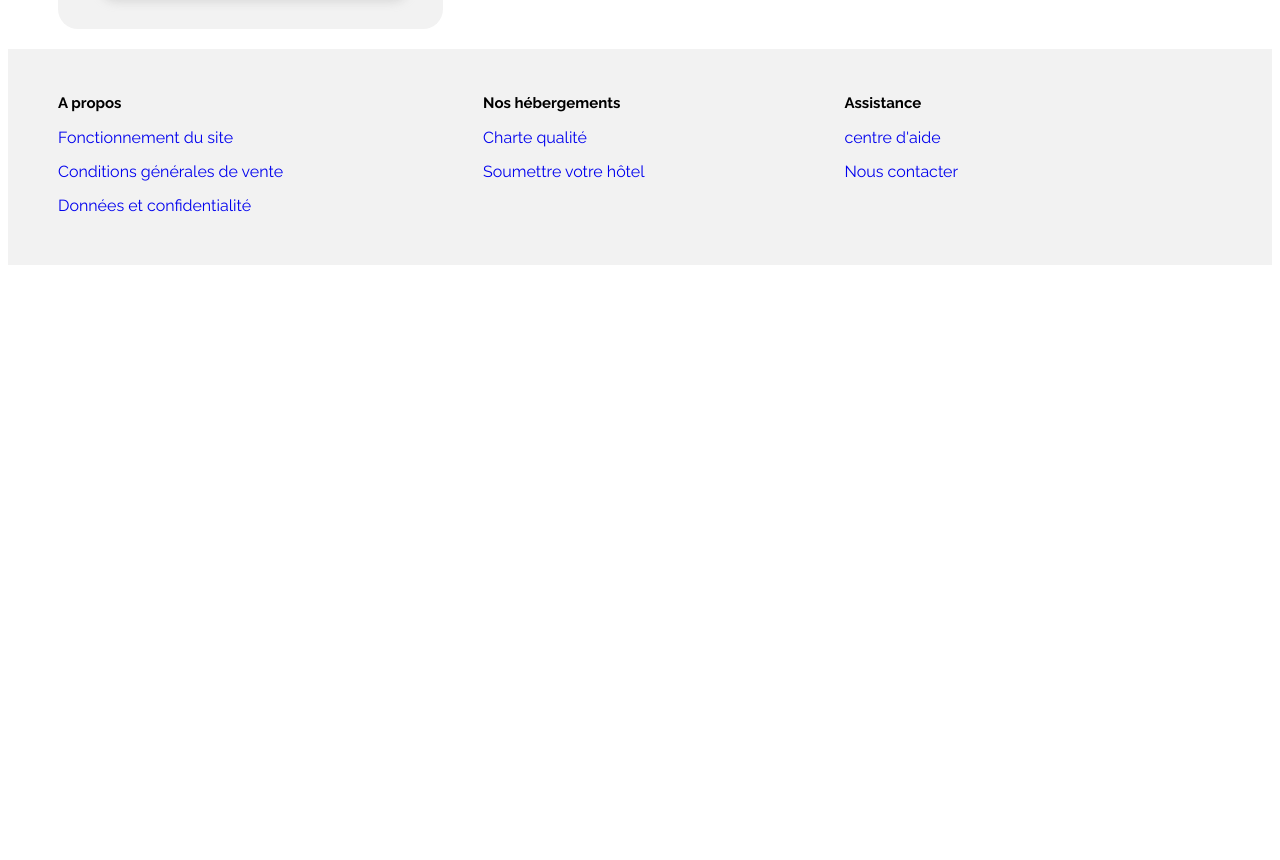
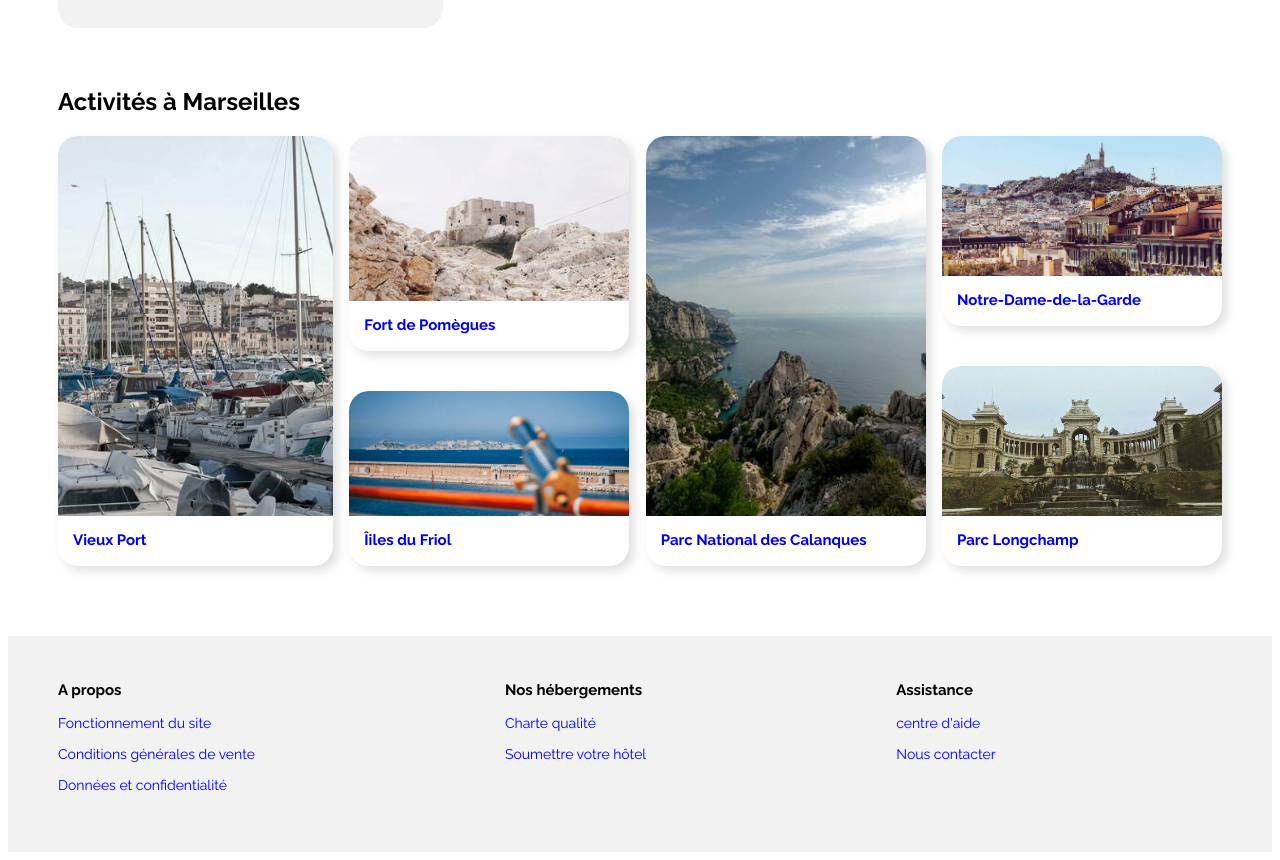
Before and after one commit to sachi86/ChristelleBono_2_03062021, a plain HTML site: page index.html in a window 1280 px wide. Shown: the part 1613-2473 px from the top of the page. Before the commit the page ends 1886 px from the top, so only its background shows below. Drawn offline with Linux system fonts and the light colour scheme.

Commit message:
intégration de la section activités HTML et CSS

```diff
--- a/index.html
+++ b/index.html
@@ -74,6 +74,7 @@
                     </div>
                 </section>
                 <main>
+                <!--Section hébergements à Marseilles-->
                 <section class="lodging">
                     <h2 id="Hébergements">Hébergements à Marseille</h2>
                     <div class="lodging_cards">
@@ -152,6 +153,7 @@
                     </div>
                     <a href="#" class="show_more">Afficher plus</a>
                 </section>
+                <!--Section Les plus populaires-->
                 <section class="best_lodgings">
                     <div class="best_lodging_title">
                         <h2>Les plus populaires</h2>
@@ -159,7 +161,7 @@
                     </div>
                     <div class="best_lodging_cards">
                             <a href="#" class="best_lodging_card">
-                                <div class="img_best_lodging img_soleil"></div>
+                                <div class="img img_best_lodging img_soleil"></div>
                                 <h3>Hôtel Le soleil du matin</h3>
                                 <p>Nuit à partir de 128€</p>
                                 <div class="grades">
@@ -171,7 +173,7 @@
                                 </div>
                             </a>
                             <a href="#" class="best_lodging_card">
-                                <div class="img_best_lodging img_coeur"></div>
+                                <div class="img img_best_lodging img_coeur"></div>
                                 <h3>Au coeur de l'eau Chambres d'hôtes</h3>
                                 <p>Nuit à partir de 71€</p>
                                 <div class="grades">
@@ -183,7 +185,7 @@
                                 </div>
                             </a>
                             <a href="#" class="best_lodging_card">
-                                <div class="img_best_lodging img_bleu"></div>
+                                <div class="img img_best_lodging img_bleu"></div>
                                 <h3>Hôtel Tout bleu et Blanc</h3>
                                 <p>Nuit à partir de 68€</p>
                                 <div class="grades">
@@ -194,6 +196,36 @@
                                     <i class="fa fa-star star_grey" aria-hidden="true"></i>
                                 </div>
                             </a>
+                    </div>
+                </section>
+                <!--Section Activités à Marseilles-->
+                <section class="activities">
+                    <h2>Activités à Marseilles</h2>
+                    <div class="activities_cards">
+                        <a href="#" class="activity_card activity_vieux_port">
+                            <div class="img img_vieux_port"></div>
+                            <h3>Vieux Port</h3>
+                        </a>
+                        <a href="#" class="activity_card activity_fort">
+                            <div class="img img_fort"></div>
+                            <h3>Fort de Pomègues</h3>
+                        </a>
+                        <a href="#" class="activity_card activity_iles">
+                            <div class="img img_iles"></div>
+                            <h3>Îiles du Friol</h3>
+                        </a>
+                        <a href="#" class="activity_card activity_parc_national">
+                            <div class="img img_parc_national"></div>
+                            <h3>Parc National des Calanques</h3>
+                        </a>
+                        <a href="#" class="activity_card activity_notre_dame">
+                            <div class="img img_notre_dame"></div>
+                            <h3>Notre-Dame-de-la-Garde</h3>
+                        </a>
+                        <a href="#" class="activity_card activity_parc_longchamp">
+                            <div class="img img_parc_longchamp"></div>
+                            <h3>Parc Longchamp</h3>
+                        </a>
                     </div>
                 </section>
             </main>
--- a/styles.css
+++ b/styles.css
@@ -4,6 +4,7 @@
     --color2: #0065fc;
 	--color3: #DEEBFF;
 	--radius: 20px;
+	--radius2: 20px 20px 0 0;
 }
 body {
 	font-family: 'Raleway', sans-serif;
@@ -13,17 +14,29 @@ body {
 #container {
 	width: 100%;
 }
-.menu a:visited, .column_footer a:visited, .lodging a:visited, .best_lodgings a:visited {
+.menu a:visited, .column_footer a:visited, .lodging a:visited, .best_lodgings a:visited, .activities a:visited {
 	color: black;
 }
 .signup a:visited {
 	color: var(--color2);
 }
-h3, .filter_name {
+.lodging_card:hover, .best_lodging_card:hover, .activity_card:hover {
+	transform: scale(1.05);
+	box-shadow: 5px 5px 10px rgb(177 177 177 / 20%);
+	transition: 1s;
+}
+a {
+	text-decoration: none;
+}
+h3 {
 	font-size: 15px;
 }
-p {
+p, li, .filter_name {
 	font-size: 14px;
+}
+.img {
+	background-size: cover;
+	background-position: center;
 }
 /*En-tête*/
 header {
@@ -45,23 +58,21 @@ nav li, nav a {
 	list-style: none;
 }
 .menu a {
-	padding: 37px 34px 0 34px;
-	text-decoration: none;
+	padding: 39px 34px 0 34px;
 }
 .menu a:hover {
 	color:  var(--color2);
-	border-top: solid 2px var(--color2);
+	border-top: solid 3px var(--color2);
 }
 .signup {
 	color: var(--color2);
 	font-weight: bold;
-	padding: 37px 20px 0 20px;
-	text-decoration: none;
+	padding: 39px 20px 0 20px;
 	margin-right: 58px;
 }
 .black_link a:hover {
 	color: var(--color3);
-	border-top: solid 2px var(--color3) ;
+	border-top: solid 3px var(--color3) ;
 }
 /*section recherche*/
 #search_section {
@@ -73,7 +84,7 @@ nav li, nav a {
 	margin-top: 20px;
 }
 #search_title {
-	font-size: 21px;
+	font-size: 20px;
 	line-height: 4px;
 }
 #mapmarker {
@@ -87,11 +98,11 @@ nav li, nav a {
 	background-color: var(--color1)
 }
 #search {
-	width:230px;
+	width:200px;
 	height: 50px;
 	font-family: 'Raleway', sans-serif;
 	font-weight: bolder;
-	font-size: 16px;
+	font-size: 15px;
 	border: solid 1px var(--color1);
 	padding-left: 15px;
 }
@@ -110,7 +121,7 @@ nav li, nav a {
 	color: var(--color1);
 	border: none;
 	font-family: 'Raleway', sans-serif;
-	font-size:16px
+	font-size:15px
 }
 /*filtres de recherche*/
 .filters {
@@ -146,7 +157,7 @@ nav li, nav a {
 .filter_name {
 	display: flex;
 	align-items: center;
-	font-size: 16px;
+	font-size: 15px;
 	font-weight: bolder;
 	padding: 10px 15px 10px 10px;
 	z-index: auto;
@@ -206,6 +217,7 @@ main {
 	margin: 0 50px 20px 50px;
 	display: flex;
 	flex-flow:row wrap;
+	justify-content: space-between;
 }
 /*section hébergements*/
 .lodging {
@@ -218,12 +230,10 @@ main {
 	border-radius: 20px;
 	margin-right: 20px;
 }
-.lodging a {
-	text-decoration: none;
-}
 .lodging h2 {
 	text-align: start;
 	margin: 40px 0 0 40px;
+	font-size: 20px;
 }
 .lodging_cards {
 	display: flex;
@@ -241,15 +251,8 @@ main {
 	box-shadow: 5px 5px 10px rgb(177 177 177 / 40%);
 	margin:15px;
 }
-.lodging_card:hover {
-	transform: scale(1.05);
-	box-shadow: 5px 5px 10px rgb(177 177 177 / 20%);
-	transition: 1s;
-}
-.img {
-    background-size: cover;
-	background-position: center;
-	border-radius: var(--radius) var(--radius) 0 0;
+.lodging .img {
+	border-radius: var(--radius2);
 	height:115px;
 	width: 100%;
 }
@@ -311,6 +314,7 @@ main {
 }
 .best_lodgings h2 {
 	margin-bottom: 0px;
+	font-size: 20px;
 }
 .best_lodging_cards {
 	display: flex;
@@ -328,14 +332,7 @@ main {
 	box-shadow: 5px 5px 10px rgb(177 177 177 / 40%);
 	margin: 15px;
 }
-.best_lodging_card:hover {
-	transform: scale(1.05);
-	box-shadow: 5px 5px 10px rgb(177 177 177 / 20%);
-	transition: 1s;
-}
 .img_best_lodging {
-    background-size: cover;
-	background-position: center;
 	border-radius: var(--radius) 0 0 var(--radius);
 	height:100%;
 	width: 126px;
@@ -352,9 +349,6 @@ main {
 	margin: 30px 0 0 15px;
 	font-size: 13px;
 }
-.best_lodgings a {
-	text-decoration: none;
-}
 .img_soleil {
 	background-image: url(images/hébergements/emile-guillemot-Bj_rcSC5XfE-unsplash.jpg);
 }
@@ -363,6 +357,87 @@ main {
 }
 .img_bleu {
 	background-image: url(images/hébergements/febrian-zakaria-sjvU0THccQA-unsplash.jpg);
+}
+/*Section Activités à Marseilles*/
+.activities {
+	width: 100%;
+	height: 500;
+	display:flex;
+	flex-flow: column wrap;
+	margin: 40px 0 50px 0;
+}
+.activities_cards {
+	display:flex;
+	flex-flow: column wrap;
+	align-content: space-between;
+	height: 430px;
+	width: 100%;
+}
+.activity_card {
+	border-radius: var(--radius);
+	box-shadow: 5px 5px 10px rgb(177 177 177 / 40%);
+}
+.activities h3 {
+	margin-left: 15px;
+}
+.activities .img {
+	border-radius: var(--radius2);
+}
+.activity_vieux_port {
+	height:430px;
+	width: 275px;
+}
+.img_vieux_port {
+	background-image: url(images/activités/reno-laithienne-QUgJhdY5Fyk-unsplash.jpg);
+	width: 100%;
+	height: 380px;
+}
+.activity_fort {
+	height:215px;
+	width: 280px;
+	margin-bottom: 40px;
+}
+.img_fort {
+	background-image: url(images/activités/paul-hermann-QFTrLdQIRhI-unsplash.jpg);
+	width: 100%;
+	height: 165px;
+}
+.activity_iles {
+	height: 175px;
+	width: 280px;
+}
+.img_iles {
+	background-image: url(images/activités/kevin-hikari-rV_Qd1l-VXg-unsplash.jpg);
+	width: 100%;
+	height: 125px;
+}
+.activity_parc_national {
+	height:430px;
+	width: 280px;
+}
+.img_parc_national {
+	background-image: url(images/activités/kilyan-sockalingum-NR8-cBCN3aI-unsplash.jpg);
+	width: 100%;
+	height: 380px;
+}
+.activity_notre_dame {
+	height:190px;
+	width: 280px;
+	margin-bottom: 40px;
+}
+.img_notre_dame {
+	background-image: url(images/activités/florian-wehde-xW9e8gdotxI-unsplash.jpg);
+	width: 100%;
+	height: 140px;
+}
+.activity_parc_longchamp {
+	height:200px;
+	width: 280px;
+}
+.img_parc_longchamp {
+	background-image: url(images/activités/lena-paulin-wH2-EJoDcV0-unsplash.jpg);
+	width: 100%;
+	height: 150px;
 }
 /*Bas de page*/
 footer {
@@ -379,11 +454,10 @@ footer ul {
 	padding: 0;
 }
 .column_footer {
-	padding: 30px 150px 0 50px;
-}
-.column_footer a {
-	text-decoration: none;
+	padding: 30px 0 0 50px;
+	margin-right: 200px;
 }
 .column_footer li {
 	padding: 0 0 15px 0;
+	font-size: 14px;
 }
```
Also changed, not shown: images/activités/florian-wehde-xW9e8gdotxI-unsplash.jpg (added), images/activités/kevin-hikari-rV_Qd1l-VXg-unsplash.jpg (added), images/activités/kilyan-sockalingum-NR8-cBCN3aI-unsplash.jpg (added), images/activités/lena-paulin-wH2-EJoDcV0-unsplash.jpg (added), images/activités/paul-hermann-QFTrLdQIRhI-unsplash.jpg (added), images/activités/reno-laithienne-QUgJhdY5Fyk-unsplash.jpg (added).
